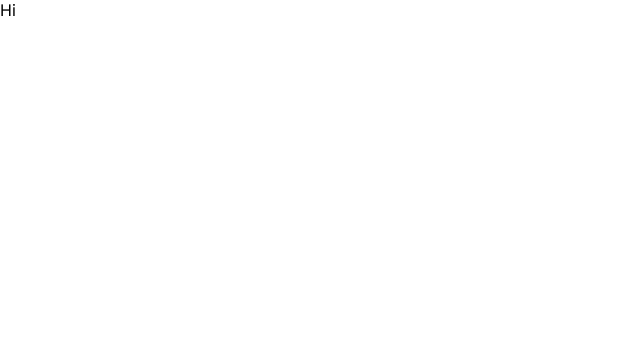
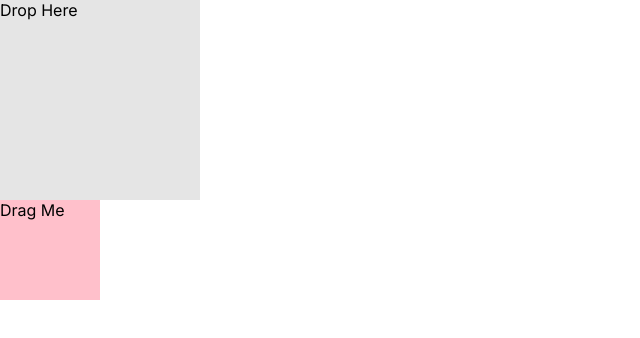
Before and after one commit to zineanteoh/tinybento-v1, a Next.js app: page / in a window 1280 px wide. Shown: the top 338 px of the page, without its empty margins (0-640 px from the left). Built offline with nearby package versions, Linux system fonts and the light colour scheme.

Commit message:
install dnd-kit and implement example drag and drop

```diff
--- a/app/page.tsx
+++ b/app/page.tsx
@@ -1,3 +1,27 @@
-export default function Home() {
-  return <div>Hi</div>;
-}
+"use client";
+import React, { useState } from "react";
+import { DndContext, DragEndEvent } from "@dnd-kit/core";
+
+import Draggable from "../components/Draggable";
+import Droppable from "../components/Droppable";
+
+const Home = () => {
+  const [isDropped, setIsDropped] = useState(false);
+
+  const handleDragEnd = (event: DragEndEvent) => {
+    if (event.over && event.over.id === "droppable-1") {
+      setIsDropped(true);
+    }
+  };
+
+  const draggableMarker = <Draggable>Drag Me</Draggable>;
+
+  return (
+    <DndContext onDragEnd={handleDragEnd}>
+      <Droppable>{isDropped ? draggableMarker : "Drop Here"}</Droppable>
+      {!isDropped ? draggableMarker : null}
+    </DndContext>
+  );
+};
+
+export default Home;
--- /dev/null
+++ b/components/Draggable.tsx
@@ -0,0 +1,28 @@
+import React from "react";
+import { useDraggable } from "@dnd-kit/core";
+
+const Draggable = (props: { children: React.ReactNode }) => {
+  const { attributes, listeners, setNodeRef, transform } = useDraggable({
+    id: "draggable-1",
+  });
+  const style = transform
+    ? {
+        width: 100,
+        height: 100,
+        backgroundColor: "pink",
+        transform: `translate3d(${transform.x}px, ${transform.y}px, 0)`,
+      }
+    : {
+        width: 100,
+        height: 100,
+        backgroundColor: "pink",
+      };
+
+  return (
+    <div ref={setNodeRef} style={style} {...listeners} {...attributes}>
+      {props.children}
+    </div>
+  );
+};
+
+export default Draggable;
--- /dev/null
+++ b/components/Droppable.tsx
@@ -0,0 +1,22 @@
+import React from "react";
+import { useDroppable } from "@dnd-kit/core";
+
+const Droppable = (props: { children: React.ReactNode }) => {
+  const { isOver, setNodeRef } = useDroppable({
+    id: "droppable-1",
+  });
+  const style = {
+    width: 200,
+    height: 200,
+    backgroundColor: "rgba(0, 0, 0, 0.1)",
+    color: isOver ? "green" : undefined,
+  };
+
+  return (
+    <div ref={setNodeRef} style={style}>
+      {props.children}
+    </div>
+  );
+};
+
+export default Droppable;
--- a/package.json
+++ b/package.json
@@ -9,6 +9,10 @@
     "lint": "next lint"
   },
   "dependencies": {
+    "@dnd-kit/core": "^6.0.8",
+    "@dnd-kit/modifiers": "^6.0.1",
+    "@dnd-kit/sortable": "^7.0.2",
+    "@dnd-kit/utilities": "^3.2.1",
     "@types/node": "20.6.2",
     "@types/react": "18.2.22",
     "@types/react-dom": "18.2.7",
```
Also changed, not shown: 1 other file (tests, documents, lock files or other folders).
